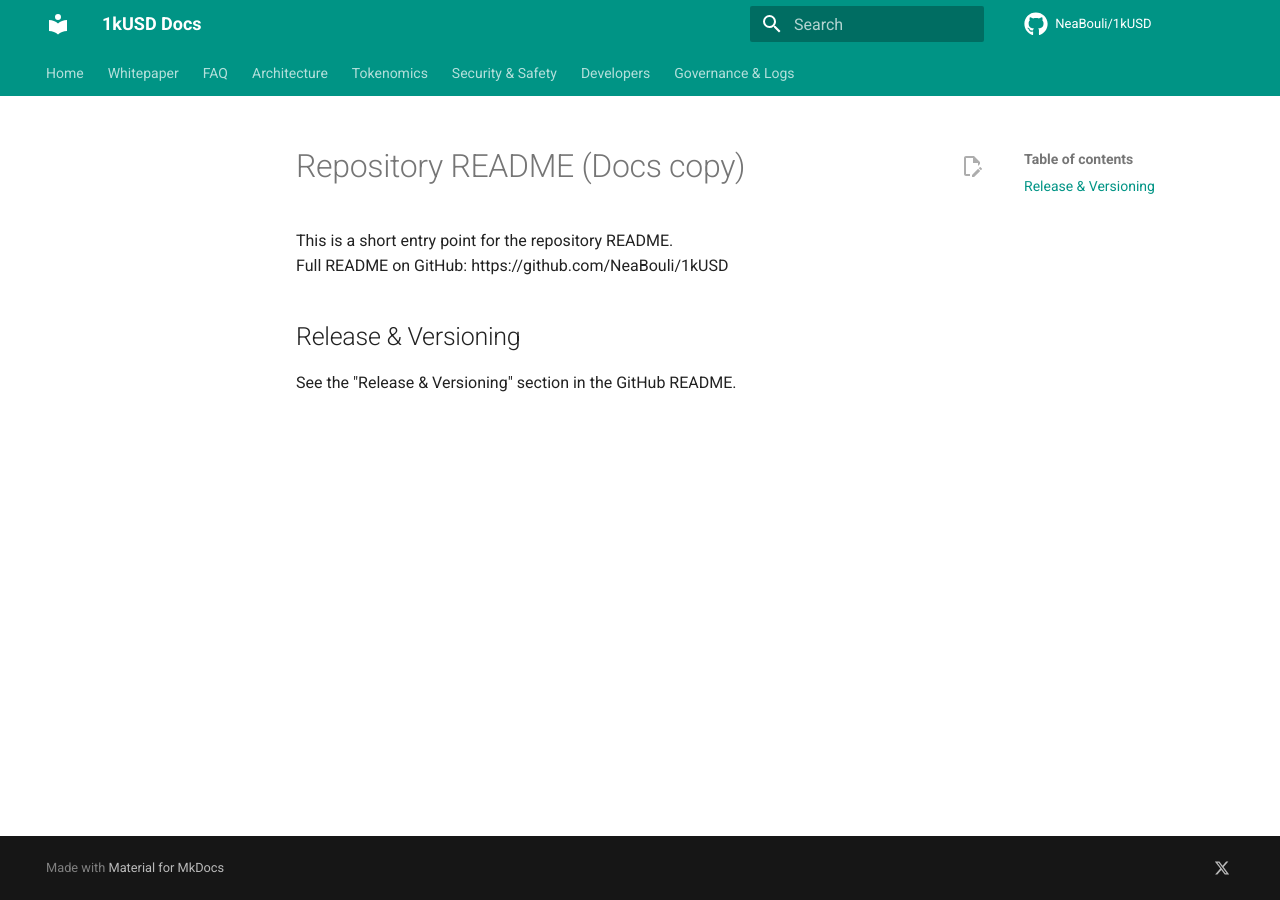
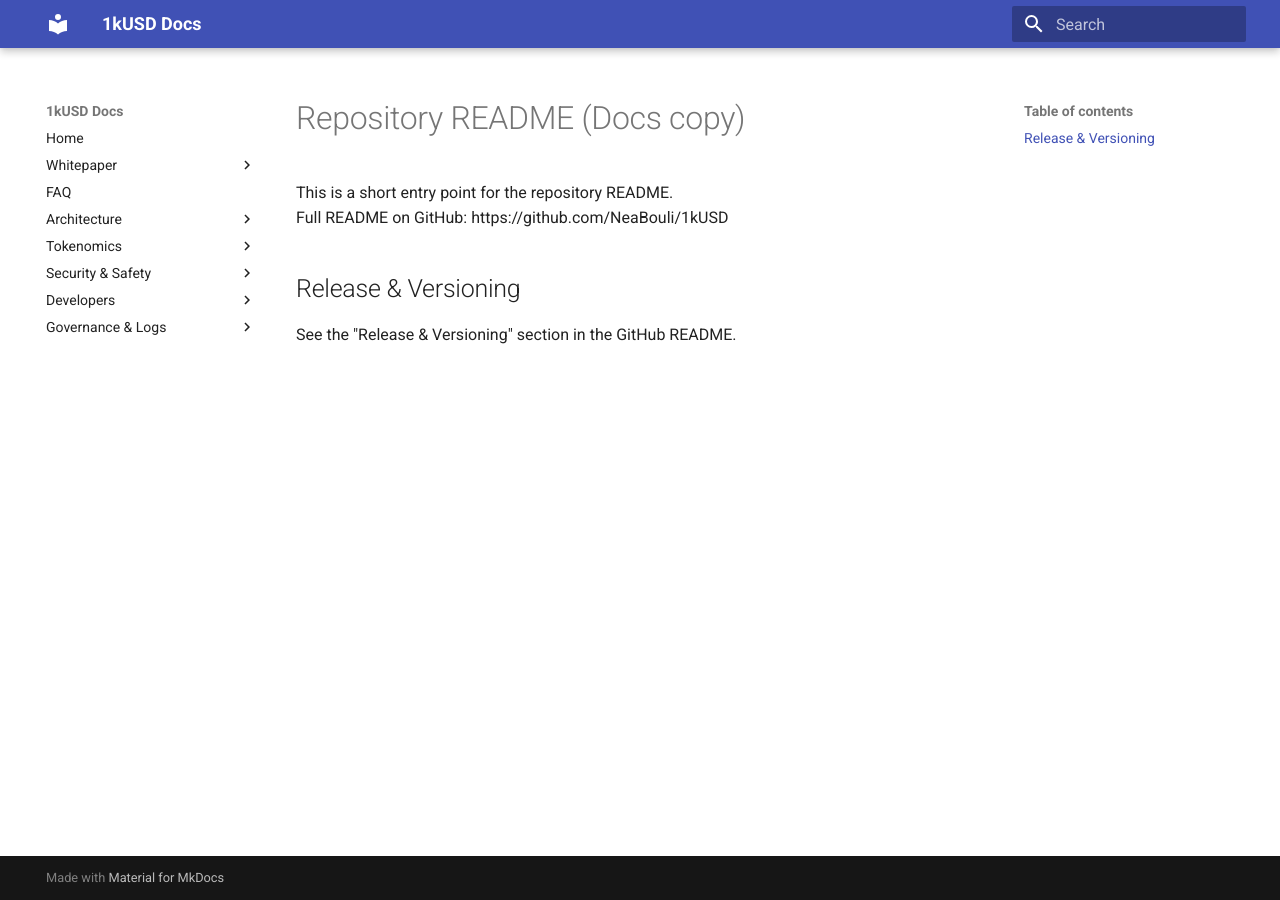
Before and after one commit to NeaBouli/1kUSD, an MkDocs documentation site: the page built from docs/README.md, in a window 1280 px wide. Built offline with MkDocs 1.6.1 and Material for MkDocs 9.7.7, drawn with Linux system fonts in a browser that asks for light colours; comment, search, counter and statistics services are not loaded; some of the changed lines change nothing that is shown.

Commit message:
docs: rebuild and fix full navigation for GitHub Pages

```diff
--- a/mkdocs.yml
+++ b/mkdocs.yml
@@ -1,27 +1,6 @@
-site_name: "1kUSD Docs"
-site_url: "https://neabouli.github.io/1kUSD/"
-repo_url: "https://github.com/NeaBouli/1kUSD"
-repo_name: "NeaBouli/1kUSD"
-theme:
-  name: material
-  language: en
-  features:
-    - navigation.tabs
-    - navigation.sections
-    - search.highlight
-    - content.code.copy
-    - content.action.edit
-  icon:
-    repo: fontawesome/brands/github
-  palette:
-    - media: "(prefers-color-scheme: dark)"
-      scheme: slate
-      primary: teal
-      accent: lime
-    - media: "(prefers-color-scheme: light)"
-      scheme: default
-      primary: teal
-      accent: blue
+site_name: 1kUSD Docs
+site_url: https://neabouli.github.io/1kUSD/
+use_directory_urls: true
 
 nav:
   - Home: index.md
@@ -41,24 +20,28 @@
   - Security & Safety:
       - Safety Guardian: specs/SAFETY_AUTOMATA_SPEC.md
       - Threat Model: THREAT_MODEL.md
-      - Security Analysis: SECURITY_PREAUDIT_README.md
+      - Security Analysis: testing/SECURITY_ANALYSIS.md
   - Developers:
-      - Onboarding: SDK_WIRING_GUIDE.md
-      - Governance Params: PARAMETER_REGISTRY.md
-      - Oracle Spec: specs/ORACLE_AGGREGATOR_SPEC.md
-      - PSM Spec: specs/PSM_SPEC.md
+      - Onboarding: DEVELOPER_ONBOARDING.md
+      - Governance Params: GOVERNANCE_PARAM_WRITES.md
+      - Indexer & Oracles: INDEXER_SCHEMAS.md
+      - Fee Accrual: FEE_ACCRUAL.md
       - Proof of Reserves: specs/PROOF_OF_RESERVES_SPEC.md
   - Governance & Logs:
-      - Governance Overview: docs/GOVERNANCE.md
+      - Governance Overview: GOVERNANCE.md
       - Project Log: logs/project.md
       - Changelog: CHANGELOG.md
 
+theme:
+  name: material
+
 plugins:
   - search
-  - git-revision-date-localized:
-      type: datetime
-      locale: en
-      fallback_to_build_date: true
+  - git-revision-date-localized
+  - redirects:
+      redirect_maps:
+        "index.md": "index.html"
+        "GOVERNANCE.md": "GOVERNANCE/index.html"
 
 markdown_extensions:
   - admonition
@@ -67,9 +50,3 @@
   - meta
   - toc:
       permalink: true
-
-extra:
-  social:
-    - icon: fontawesome/brands/x-twitter
-      link: https://x.com/Kaspa_USD
-      name: "@Kaspa_USD"
```
